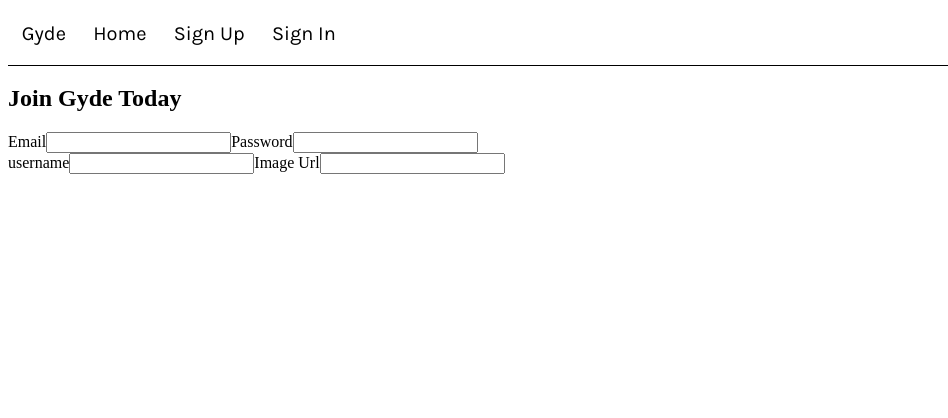
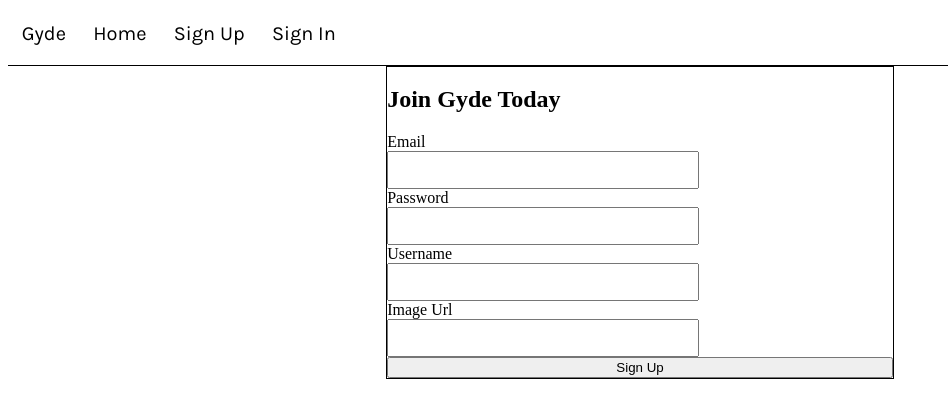
Before and after one commit to maxnawa31/gyde-full-stack, a React (Create React App) app in the folder gyde-client/: page /signup in a window 1280 px wide. Shown: the top 418 px of the page, without its empty margins (0-948 px from the left). Built offline with nearby package versions, Linux system fonts and the light colour scheme.

Commit message:
still working on auth

```diff
--- a/gyde-client/src/components/AuthForm.js
+++ b/gyde-client/src/components/AuthForm.js
@@ -1,5 +1,5 @@
 import React, { Component } from 'react';
-
+import '../styles/AuthForm.css'
 export default class AuthForm extends Component {
   constructor(props) {
     super(props);
@@ -11,32 +11,49 @@ export default class AuthForm extends Component {
     }
   }
 
+
+  handleSubmit = e => {
+    e.preventDefault();
+    const authType = this.props.signup ? 'signup' : 'signin';
+    this.props.onAuth(authType, this.state).then(() => {
+      console.log('logged in')
+    })
+  }
+
   handleChange = (e) => {
     this.setState({
       [e.target.name]:e.target.value
     })
   }
   render(){
+  let signUpForm = ''
   const { email, username, password, profileImageUrl } = this.state;
   const { heading, buttonText, signup } = this.props;
+  if(signup) {
+    signUpForm = [<label htmlFor="username">Username</label>,
+
+    <input className='text-box' id='username' name='username' onChange={this.handleChange} value={username}type="text"/>,
+
+
+    <label htmlFor="image-url">Image Url</label>,
+
+
+    <input className='text-box' id='image-url' name='profileImageUrl' onChange={this.handleChange} type="text"/>
+  ]
+
+  }
   return(
     <div>
-      <form onSubmit={this.handleSubmit}>
+      <form className='flex-container' onSubmit={this.handleSubmit}>
         <h2>{heading}</h2>
         <label htmlFor="email">Email</label>
-        <input id='email' name='email' onChange={this.handleChange} value={email}type="text"/>
+        <input className='text-box' id='email' name='email' onChange={this.handleChange} value={email}type="text"/>
         <label htmlFor="password">Password</label>
-        <input id='password' name='password' onChange={this.handleChange} type="password"/>
+        <input className='text-box' id='password' name='password' onChange={this.handleChange} type="password"/>
         {
-          signup && (
-            <div>
-              <label htmlFor="username">username</label>
-              <input id='username' name='username' onChange={this.handleChange} value={email}type="text"/>
-              <label htmlFor="image-url">Image Url</label>
-              <input id='image-url' name='profileImageUrl' onChange={this.handleChange} type="text"/>
-            </div>
-          )
+          signUpForm
         }
+        <button type='submit'>{buttonText}</button>
       </form>
     </div>
   )
--- a/gyde-client/src/containers/main.js
+++ b/gyde-client/src/containers/main.js
@@ -3,13 +3,15 @@ import { Switch, Route, withRouter, Redirect } from 'react-router-dom';
 import { connect } from 'react-redux';
 import Homepage from '../components/Homepage'
 import AuthForm from '../components/AuthForm';
+import { authUser } from '../store/actions/auth';
 const Main = props => {
+  const { authUser } = props;
   return (
     <div className="container">
       <Switch>
         <Route exact path='/' render={props => <Homepage {...props}/>}/>
-        <Route exact path='/signin' render={props => <AuthForm buttonText='Log In' heading='Welcome Back' {...props}/>}/>
-        <Route exact path='/signup' render={props => <AuthForm signup buttonText='Sign Up' heading='Join Gyde Today' {...props}/>}/>
+        <Route exact path='/signin' render={props => <AuthForm onAuth={authUser} buttonText='Log In' heading='Welcome Back' {...props}/>}/>
+        <Route exact path='/signup' render={props => <AuthForm onAuth={authUser} signup buttonText='Sign Up' heading='Join Gyde Today' {...props}/>}/>
         </Switch>
     </div>
   )
@@ -21,4 +23,4 @@ function mapStateToProps(state) {
     currentUser: state.currentUser
   };
 }
-export default withRouter(connect(mapStateToProps, null)(Main));
+export default withRouter(connect(mapStateToProps, { authUser })(Main));
--- /dev/null
+++ b/gyde-client/src/services/api.js
@@ -0,0 +1,21 @@
+import axios from 'axios';
+
+export function setTokenHeader(token) {
+  if(token) {
+    axios.defaults.headers.common['Authorization'] = `Bearer ${token}`;
+  } else {
+    delete axios.defaults.headers.common['Authorization']
+  }
+}
+
+
+
+export function apiCall(method, path, data) {
+  return new Promise((resolve, reject) => {
+    return axios[method](path, data).then(res => {
+      return resolve(res.data);
+    }).catch(err => {
+      return reject(err.response.data.error);
+    })
+  })
+}
--- /dev/null
+++ b/gyde-client/src/store/actions/auth.js
@@ -0,0 +1,26 @@
+import { apiCall } from '../../services/api';
+import { SET_CURRENT_USER } from '../actionTypes';
+
+export function setCurrentUser(user) {
+  return{
+    type: SET_CURRENT_USER,
+    user
+  }
+}
+
+export function authUser(type, userData) {
+  return dispatch => {
+    // wrap our thunk in a promise so we can wait for the API call
+    return new Promise((resolve, reject) => {
+      return apiCall("post", `/api/auth/${type}`, userData)
+        .then(({ token, ...user }) => {
+          localStorage.setItem("jwtToken", token);
+          dispatch(setCurrentUser(user));
+          resolve(); // indicate that the API call succeeded
+        })
+        .catch(err => {
+          reject(); // indicate the API call failed
+        });
+    });
+  };
+}
--- /dev/null
+++ b/gyde-client/src/styles/AuthForm.css
@@ -0,0 +1,14 @@
+.flex-container {
+  display: flex;
+  flex-direction: column;
+  margin: 0 auto;
+  border: 1px solid black;
+  width: 40%;
+
+}
+
+
+.text-box {
+  width: 60%;
+  height: 2rem;
+}
```
Also changed, not shown: gyde-client/src/store/actions/errors.js (added).
